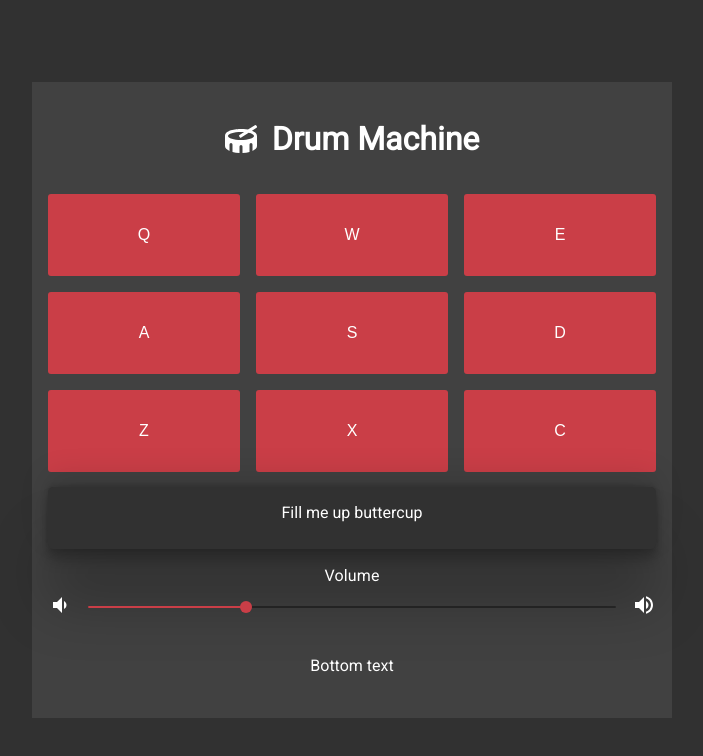
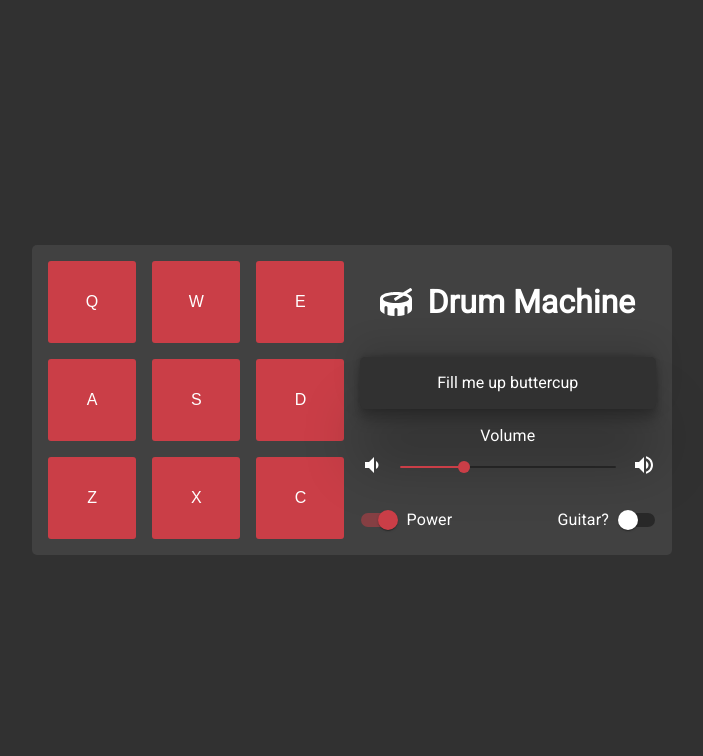
Before and after one commit to kpav33/drum-machine, a React (Create React App) app: page / in a window 1280 px wide. Shown: the top 756 px of the page, without its empty margins (288-991 px from the left). Built offline with nearby package versions, Linux system fonts and the light colour scheme.

Commit message:
Fixed some styling, added switches (no functionality yet)

```diff
--- a/src/App.js
+++ b/src/App.js
@@ -5,6 +5,7 @@ import ButtonsPad from "./components/ButtonsPad";
 import Title from "./components/Title";
 import Display from "./components/Display";
 import SliderVolume from "./components/SliderVolume";
+import Switches from "./components/Switches";
 
 function App() {
   const [innerText, setInnerText] = useState("Fill me up buttercup");
@@ -21,7 +22,7 @@ function App() {
           value={value}
           setValue={setValue}
         />
-        <p>Bottom text</p>
+        <Switches />
       </div>
     </div>
   );
--- a/src/components/SliderVolume.js
+++ b/src/components/SliderVolume.js
@@ -1,6 +1,5 @@
 import React from "react";
 
-import { makeStyles } from "@material-ui/core/styles";
 import Grid from "@material-ui/core/Grid";
 import Typography from "@material-ui/core/Typography";
 import Slider from "@material-ui/core/Slider";
@@ -25,15 +24,7 @@ const muiTheme = createMuiTheme({
   },
 });
 
-const useStyles = makeStyles({
-  root: {
-    width: 200,
-  },
-});
-
 function SliderVolume(props) {
-  const classes = useStyles();
-
   const handleChange = (event, newValue) => {
     props.setValue(newValue);
     props.innerText(`Volume: ${Math.round(newValue * 100)}`);
--- /dev/null
+++ b/src/components/Switches.js
@@ -0,0 +1,62 @@
+import React, { useState } from "react";
+
+import Switch from "@material-ui/core/Switch";
+import FormControlLabel from "@material-ui/core/FormControlLabel";
+import { withStyles } from "@material-ui/core/styles";
+
+const RedSwitch = withStyles({
+  switchBase: {
+    color: "#FFFFFF",
+    "&$checked": {
+      color: "#ca3e47",
+    },
+    "&$checked + $track": {
+      backgroundColor: "#ca3e47",
+    },
+  },
+  checked: {},
+  track: {},
+})(Switch);
+
+function Switches() {
+  const [state, setState] = useState({
+    powerCheck: true,
+    soundsCheck: false,
+  });
+
+  const handleChange = (event) => {
+    setState({ ...state, [event.target.name]: event.target.checked });
+  };
+
+  console.log(state);
+
+  return (
+    <div className="bottomBar">
+      <FormControlLabel
+        control={
+          <RedSwitch
+            checked={state.powerCheck}
+            onChange={handleChange}
+            name="powerCheck"
+            inputProps={{ "aria-label": "power checkbox" }}
+          />
+        }
+        label="Power"
+      />
+      <FormControlLabel
+        control={
+          <RedSwitch
+            checked={state.soundsCheck}
+            onChange={handleChange}
+            name="soundsCheck"
+            inputProps={{ "aria-label": "sounds checkbox" }}
+          />
+        }
+        label="Guitar?"
+        labelPlacement="start"
+      />
+    </div>
+  );
+}
+
+export default Switches;
--- a/src/styles.scss
+++ b/src/styles.scss
@@ -35,16 +35,29 @@ body {
 
 // || PANEL
 .panel {
-    width: 70%;
+    width: 90%;
     background: var(--background-panel);
     display: grid;
-    grid-template: repeat(2, auto) repeat(3, 1fr) / auto;
+    grid-template: repeat(2, auto) repeat(3, 1fr) / repeat(2, auto);
+    grid-template-areas:
+      "title title"
+      "buttonsPad buttonsPad"
+      "display display"
+      "sliderVolume sliderVolume"
+      "bottomBar bottomBar";
     gap: 15px;
     padding: 1rem;
+    border-radius: 5px;
 
     // Layout for larger screens
     @media only screen and (min-width: 768px) {
         width: 50%;
+        grid-template: auto / 1fr 1fr;
+        grid-template-areas:
+          "buttonsPad title"
+          "buttonsPad display"
+          "buttonsPad sliderVolume"
+          "buttonsPad bottomBar";
       }
 }
 
@@ -52,6 +65,7 @@ body {
   display: flex;
   justify-content: center;
   align-items: center;
+  grid-area: title;
 
   h1 {
     margin-left: 15px;
@@ -63,6 +77,7 @@ body {
     display: grid;
     grid-template: auto / repeat(3, 1fr);
     gap: 1rem;
+    grid-area: buttonsPad;
 }
 
 button {
@@ -84,9 +99,27 @@ button {
   background: var(--background-app);
   border-radius: 5px;
   box-shadow: rgba(0, 0, 0, 0.25) 0px 54px 55px, rgba(0, 0, 0, 0.12) 0px -12px 30px, rgba(0, 0, 0, 0.12) 0px 4px 6px, rgba(0, 0, 0, 0.17) 0px 12px 13px, rgba(0, 0, 0, 0.09) 0px -3px 5px;
+  grid-area: display;
+  display: flex;
+  justify-content: center;
+  align-items: center;
 }
 
 // || SLIDER VOLUME
 .sliderVolume {
+  grid-area: sliderVolume;
+}
 
+// || BOTTOM BAR
+.bottomBar {
+  grid-area: bottomBar;
+  display: flex;
+  justify-content: space-between;
 }
+/*
+button:disabled,
+button[disabled]{
+  border: 1px solid #999999;
+  background-color: #cccccc;
+  color: #666666;
+}*/
```
